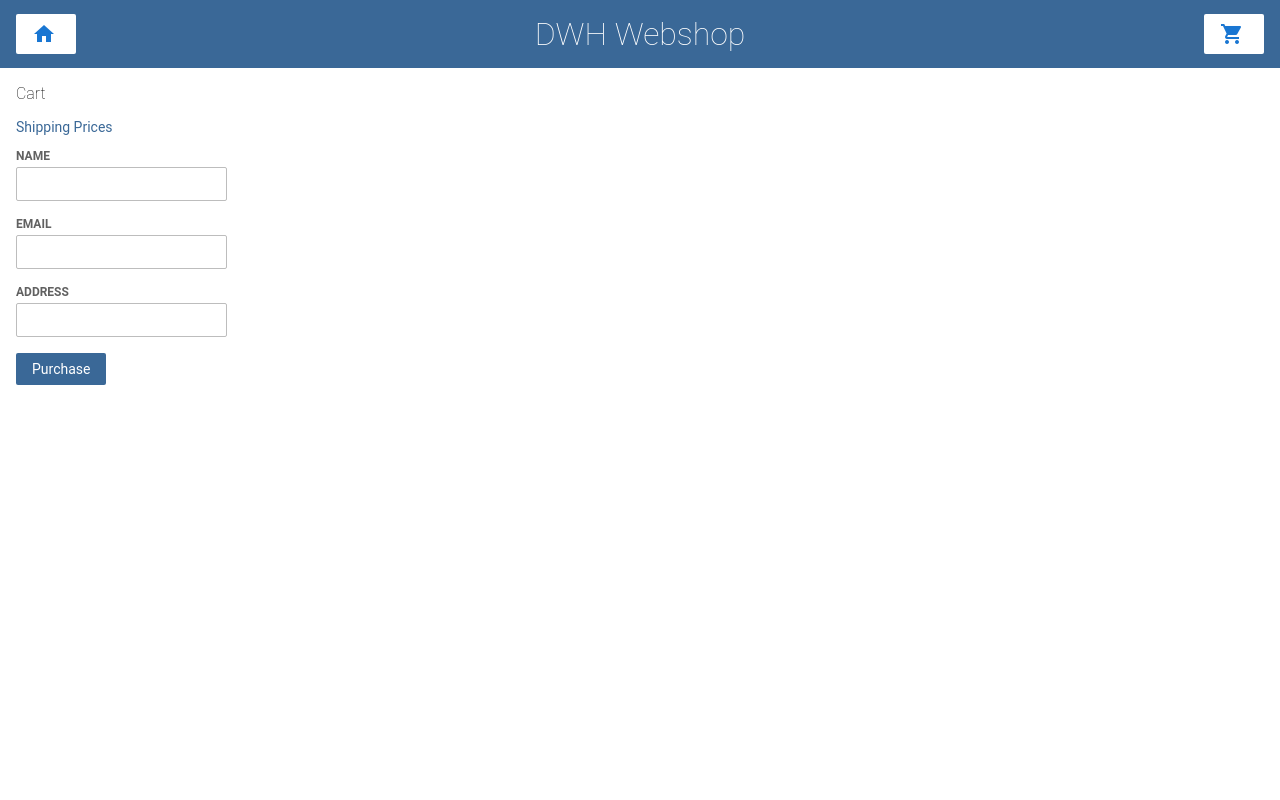
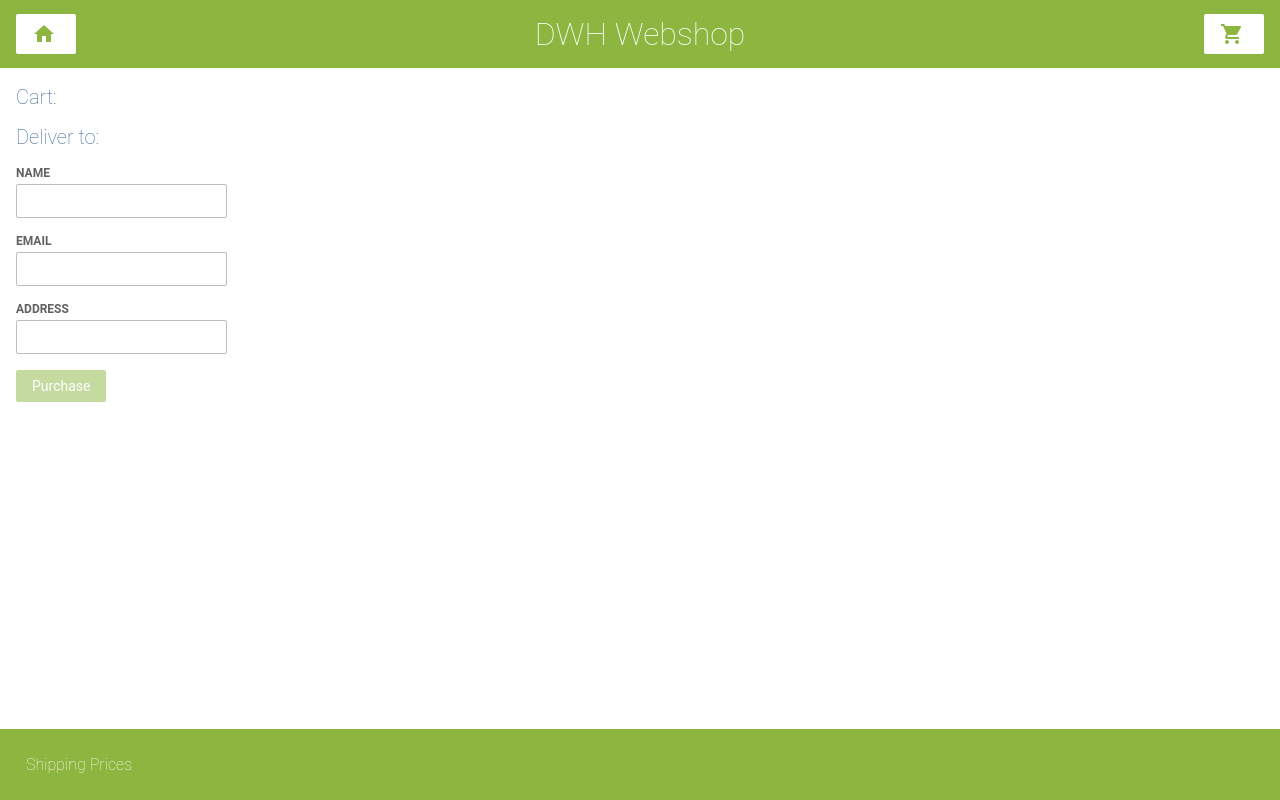
Before and after one commit to yubn21/dwh-webshop-angular, an Angular app: page /cart in a window 1280 px wide. Built offline with nearby package versions, Linux system fonts and the light colour scheme.

Commit message:
7 files modified, 3 added

```diff
--- a/src/app/app.component.html
+++ b/src/app/app.component.html
@@ -4,6 +4,7 @@
   <router-outlet></router-outlet>
 </div>
 
+<app-bottom-bar></app-bottom-bar>
 <!--
 Copyright Google LLC. All Rights Reserved.
 Use of this source code is governed by an MIT-style license that
--- a/src/app/app.module.ts
+++ b/src/app/app.module.ts
@@ -11,6 +11,7 @@ import { ProductAlertsComponent } from './product-alerts/product-alerts.componen
 import { ProductDetailsComponent } from './product-details/product-details.component';
 import { CartComponent } from './cart/cart.component';
 import { ShippingComponent } from './shipping/shipping.component';
+import { BottomBarComponent } from './bottom-bar/bottom-bar.component';
 
 @NgModule({
   imports: [
@@ -32,6 +33,7 @@ import { ShippingComponent } from './shipping/shipping.component';
     ProductDetailsComponent,
     CartComponent,
     ShippingComponent,
+    BottomBarComponent,
   ],
   bootstrap: [AppComponent],
 })
--- /dev/null
+++ b/src/app/bottom-bar/bottom-bar.component.html
@@ -0,0 +1,5 @@
+<a routerLink="/shipping">
+    <h3>
+      Shipping Prices
+    </h3>
+  </a>
--- a/src/app/cart/cart.component.html
+++ b/src/app/cart/cart.component.html
@@ -1,29 +1,28 @@
-<h3>Cart</h3>
+<h2>Cart:</h2>
 
-<p>
-  <a routerLink="/shipping">Shipping Prices</a>
-</p>
 
 <div class="cart-item" *ngFor="let item of items">
   <span>{{ item.name }}</span>
-  <span>{{ item.price | currency :'DKK' }}</span>
+  <span>{{ item.price | currency: 'DKK' }}</span>
 </div>
 
+<h2>Deliver to:</h2>
 <form [formGroup]="checkoutForm" (ngSubmit)="onSubmit()">
   <div>
     <label for="name"> Name </label>
-    <input id="name" type="text" formControlName="name" />
+    <input class="form-control" id="name" type="text" formControlName="name" required/>
   </div>
 
   <div>
     <label for="email"> Email </label>
-    <input id="email" type="text" formControlName="email" />
+    <input class="form-control" id="email" type="text" formControlName="email" required />
   </div>
 
   <div>
     <label for="address"> Address </label>
-    <input id="address" type="text" formControlName="address" />
+    <input class="form-control" id="address" type="text" formControlName="address" required/>
   </div>
 
-  <button class="button" type="submit">Purchase</button>
+  <button class="button" [disabled]="checkoutForm.invalid" type="submit">Purchase</button>
+
 </form>
--- a/src/app/cart/cart.component.ts
+++ b/src/app/cart/cart.component.ts
@@ -24,7 +24,7 @@ export class CartComponent {
   onSubmit(): void {
     // Process checkout data here
     this.items = this.cartService.clearCart();
-    console.warn('Your order has been submitted', this.checkoutForm.value);
+    window.alert('Your order has been submitted');
     this.checkoutForm.reset();
   }
 }
--- a/src/app/product-details/product-details.component.html
+++ b/src/app/product-details/product-details.component.html
@@ -8,12 +8,5 @@
   <h4>Price: {{ product.price | currency :'DKK' }} kr</h4>
   <p>{{ product.description }}</p>
 
-  <a [routerLink]="['/']">
-    <div class="button fancy-button">
-      <i class="material-icons">keyboard_backspace</i>
-    </div>
-  </a>
-
-
   <button type="button" (click)="addToCart(product)">Add to cart</button>
 </div>
--- a/src/app/product-list/product-list.component.html
+++ b/src/app/product-list/product-list.component.html
@@ -1,14 +1,21 @@
 <h2>Welcome to DWH webshop!</h2>
 
-<h3> Here are the available products: </h3>
+<h3>
+  <i class="material-icons">favorite_border</i>
+  Here are available products
+  <i class="material-icons">favorite_border</i>
+</h3>
+
 <div *ngFor="let product of products">
-  <div>
-    <i class="material-icons">favorite_border</i>
+  <div class="product-item">
     <a [title]="product.name + ' details'"
        [routerLink]="['/products', product.id]">
       {{ product.name }}
+
+      <div class="product-image-preview">
+        <img [src]="product.img" alt="image">
+      </div>
     </a>
   </div>
 
-  <p *ngIf="product.description"> {{ product.description }}</p>
 </div>
--- a/src/styles.css
+++ b/src/styles.css
@@ -83,7 +83,7 @@ label {
   border-radius: 2px;
   font-size: 14px;
   cursor: pointer;
-  background-color: #3a6897;
+  background-color: #8db641;
   color: white;
   border: none;
 }
@@ -102,11 +102,11 @@ label {
 
 .fancy-button {
   background-color: white;
-  color: #1976d2;
+  color: #8db641;
 }
 
 .fancy-button i.material-icons {
-  color: #1976d2;
+  color:  #8db641;
   padding-right: 4px;
 }
 
@@ -115,7 +115,7 @@ label {
 app-top-bar {
   width: 100%;
   height: 68px;
-  background-color: #3a6897;
+  background-color: #8db641;
   padding: 16px;
   display: flex;
   flex-direction: row;
@@ -126,6 +126,21 @@ app-top-bar {
 app-top-bar h1 {
   color: white;
   margin: 0;
+}
+
+/* Bottom Bar */
+app-bottom-bar {
+  position: fixed;
+  bottom: 0;
+  left: 0;
+  width: 100%;
+  background-color:  #8db641;
+  padding: 16px;
+}
+
+app-bottom-bar h3 {
+  color: white;
+  margin: 10px;
 }
 
 /* Checkout Cart, Shipping Prices */
@@ -143,13 +158,24 @@ app-top-bar h1 {
   background-color: #EEEEEE;
 }
 
-/* Images */
+/* Products */
 .product-image {
   width: 200px;
   height: 200px;
   display: flex;
 }
 
+.product-image-preview{
+  width: 100px;
+  height: 100px;
+  display: flex;
+}
+
+.product-item {
+  padding: 5%;
+  margin: 5%;
+  width: 100%;
+}
 
 /*
 Copyright Google LLC. All Rights Reserved.
```
Also changed, not shown: src/app/bottom-bar/bottom-bar.component.ts (added, +10 -0 lines), src/app/bottom-bar/bottom-bar.component.css (added).
